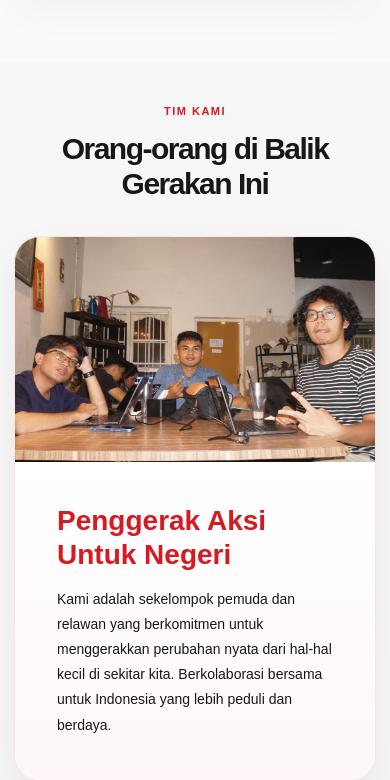
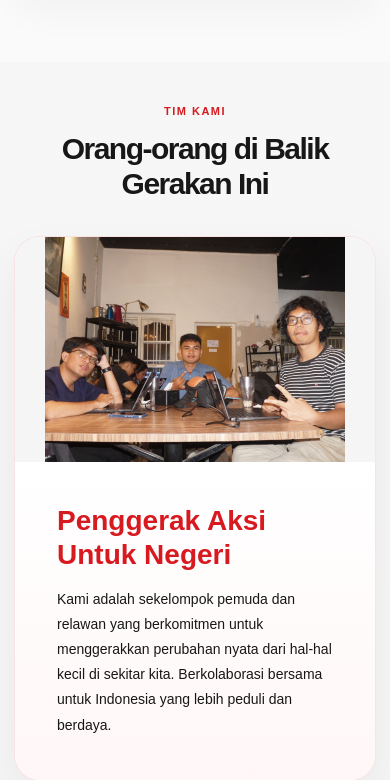
Before and after one commit to F-comand02/TIM-MERDEKA-IDCOMMUNITY, a PHP site: page /pages/about.php in a window 390 px wide. Shown: the part 2953-3733 px from the top of the page. Run offline with PHP 8.4, Linux system fonts and the light colour scheme; data comes from the database, SQL or seed files in the repository; data that the repository does not hold is empty.

Commit message:
New Style

```diff
--- a/assets/css/style.css
+++ b/assets/css/style.css
@@ -3493,6 +3493,7 @@ button,
     aspect-ratio: 4 / 3;
     width: 100%;
     max-height: 320px;
+    overflow: hidden;
     background:
         linear-gradient(135deg, rgba(215, 25, 32, 0.9), rgba(141, 14, 19, 0.95)),
         #d71920;
@@ -3501,7 +3502,7 @@ button,
 .team-group-image img {
     width: 100%;
     height: 100%;
-    object-fit: cover;
+    object-fit: contain;
 }
 
 .team-group-info {
@@ -3523,6 +3524,25 @@ button,
     color: var(--gray-600);
     font-size: 14px;
     line-height: 1.8;
+}
+
+@media (max-width: 767px) {
+    .team-group-card {
+        display: flex;
+        flex-direction: column;
+    }
+
+    .team-group-image {
+        order: 1;
+        align-self: stretch;
+        aspect-ratio: 16 / 10;
+        max-height: none;
+        min-height: 190px;
+    }
+
+    .team-group-info {
+        order: 2;
+    }
 }
 
 @media (max-width: 650px) {
@@ -3605,7 +3625,7 @@ button,
         width: 100%;
         height: 100%;
         min-height: 0;
-        object-fit: cover;
+        object-fit: contain;
     }
 
     .about-card h2,
```
